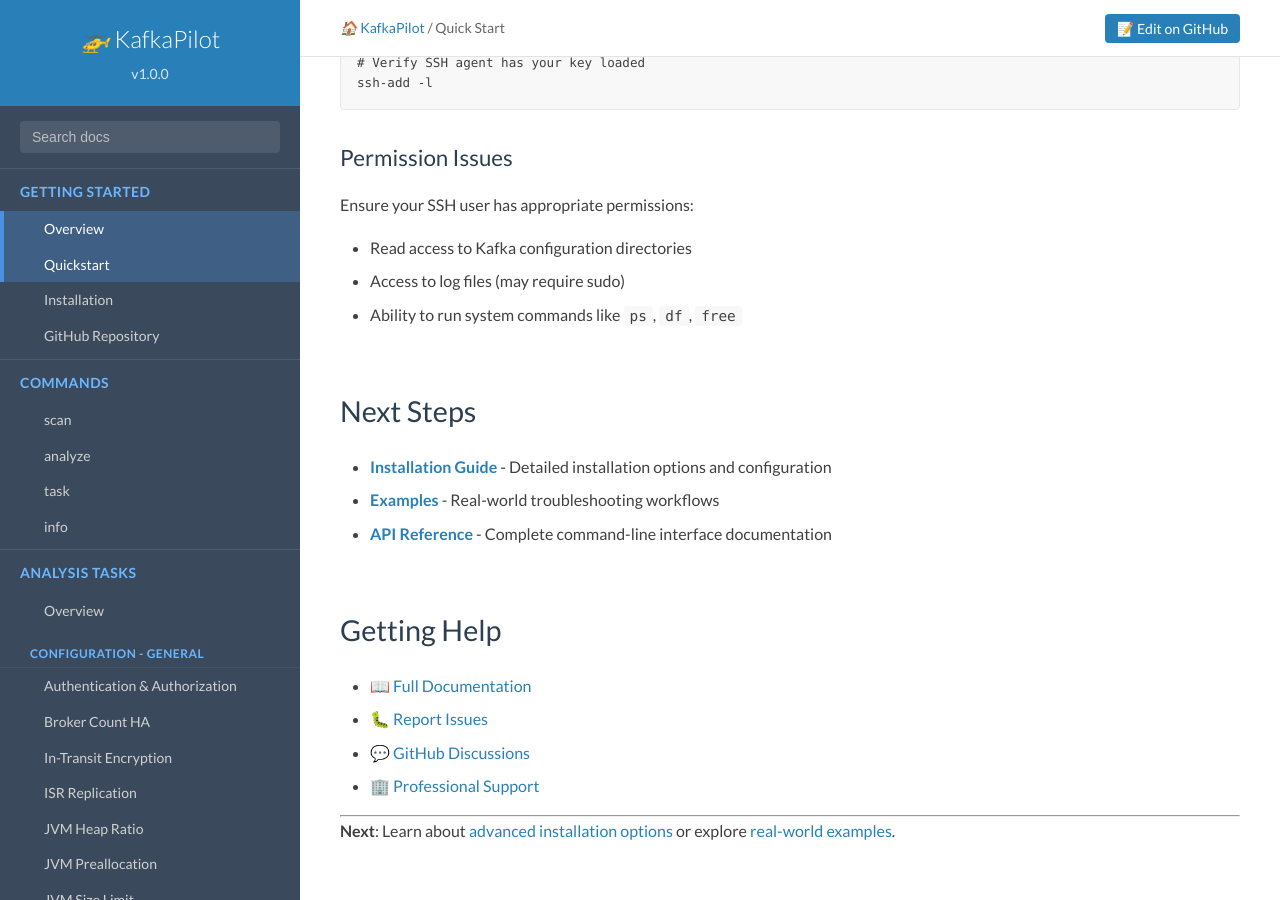
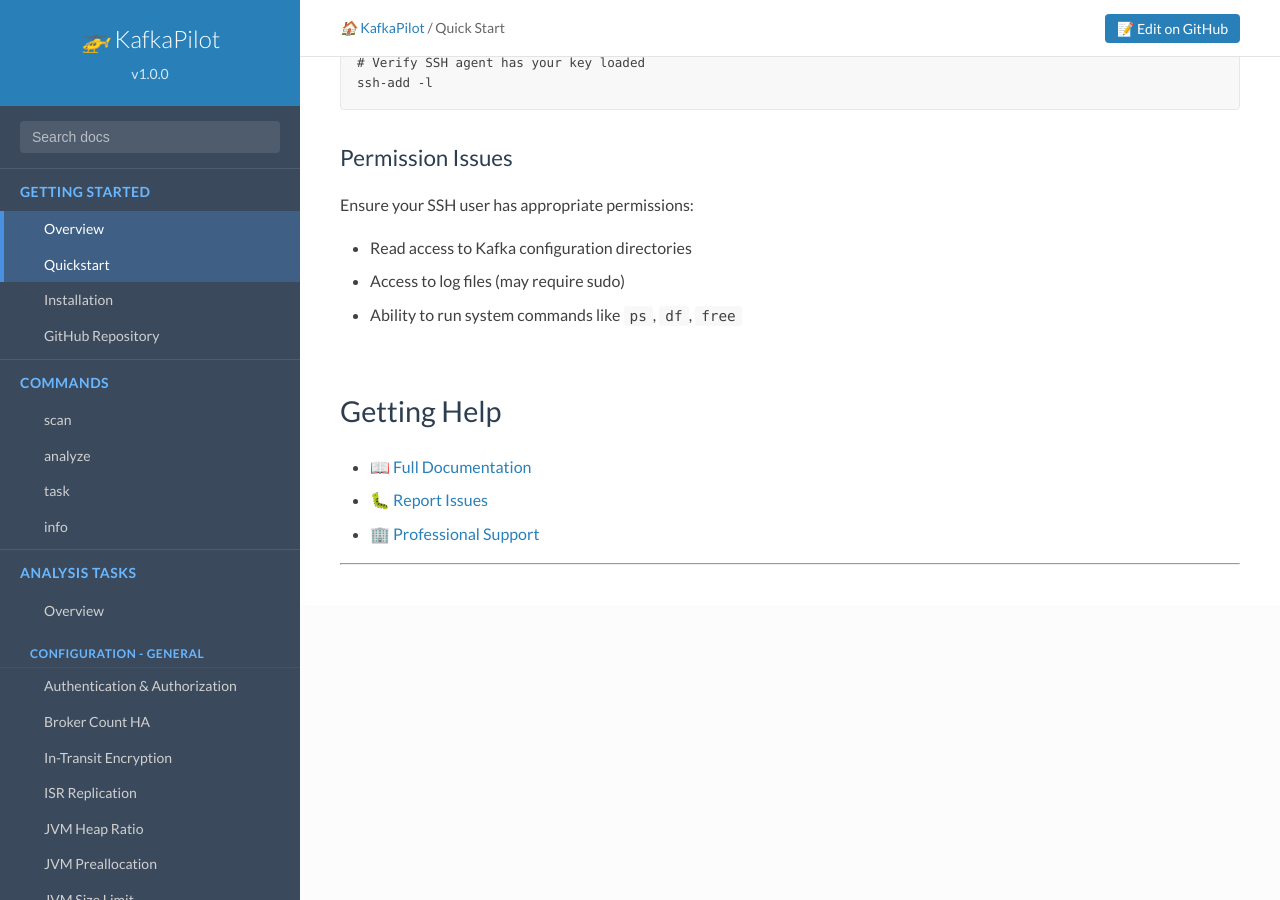
Before and after one commit to softwaremill/kcpilot, a Jekyll site: the page built from docs/quickstart.md, in a window 1280 px wide and 900 px high, scrolled down 3014 px. Built offline with Jekyll 4.4.1, drawn with Linux system fonts in a browser that asks for light colours.

Commit message:
fixing broken links

```diff
--- a/docs/quickstart.md
+++ b/docs/quickstart.md
@@ -128,19 +128,10 @@ Ensure your SSH user has appropriate permissions:
 - Ability to run system commands like `ps`, `df`, `free`
 
 
-## Next Steps
-
-- **[Installation Guide](installation.html)** - Detailed installation options and configuration
-- **[Examples](examples.html)** - Real-world troubleshooting workflows
-- **[API Reference](api.html)** - Complete command-line interface documentation
-
 ## Getting Help
 
 - 📖 [Full Documentation](../)
 - 🐛 [Report Issues](https://github.com/softwaremill/kafkapilot/issues)
-- 💬 [GitHub Discussions](https://github.com/softwaremill/kafkapilot/discussions)
-- 🏢 [Professional Support](support.html)
+- 🏢 [Professional Support](https://softwaremill.com/services/apache-kafka-services/)
 
 ---
-
-**Next**: Learn about [advanced installation options](installation.html) or explore [real-world examples](examples.html).
```
Also changed, not shown: docs/examples.md (+1 -1 lines), docs/index.md (+6 -6 lines), docs/installation.md (+1 -8 lines).
